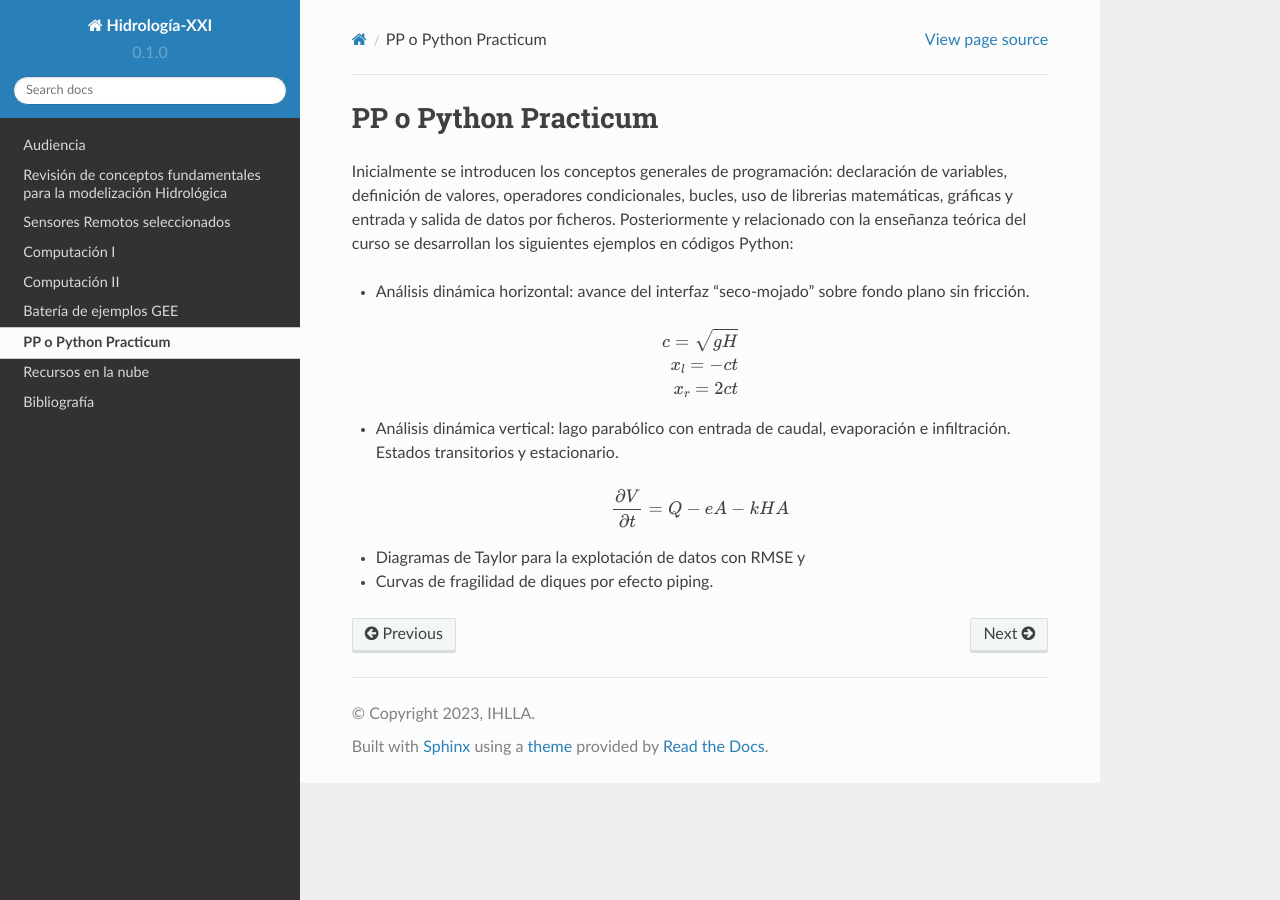
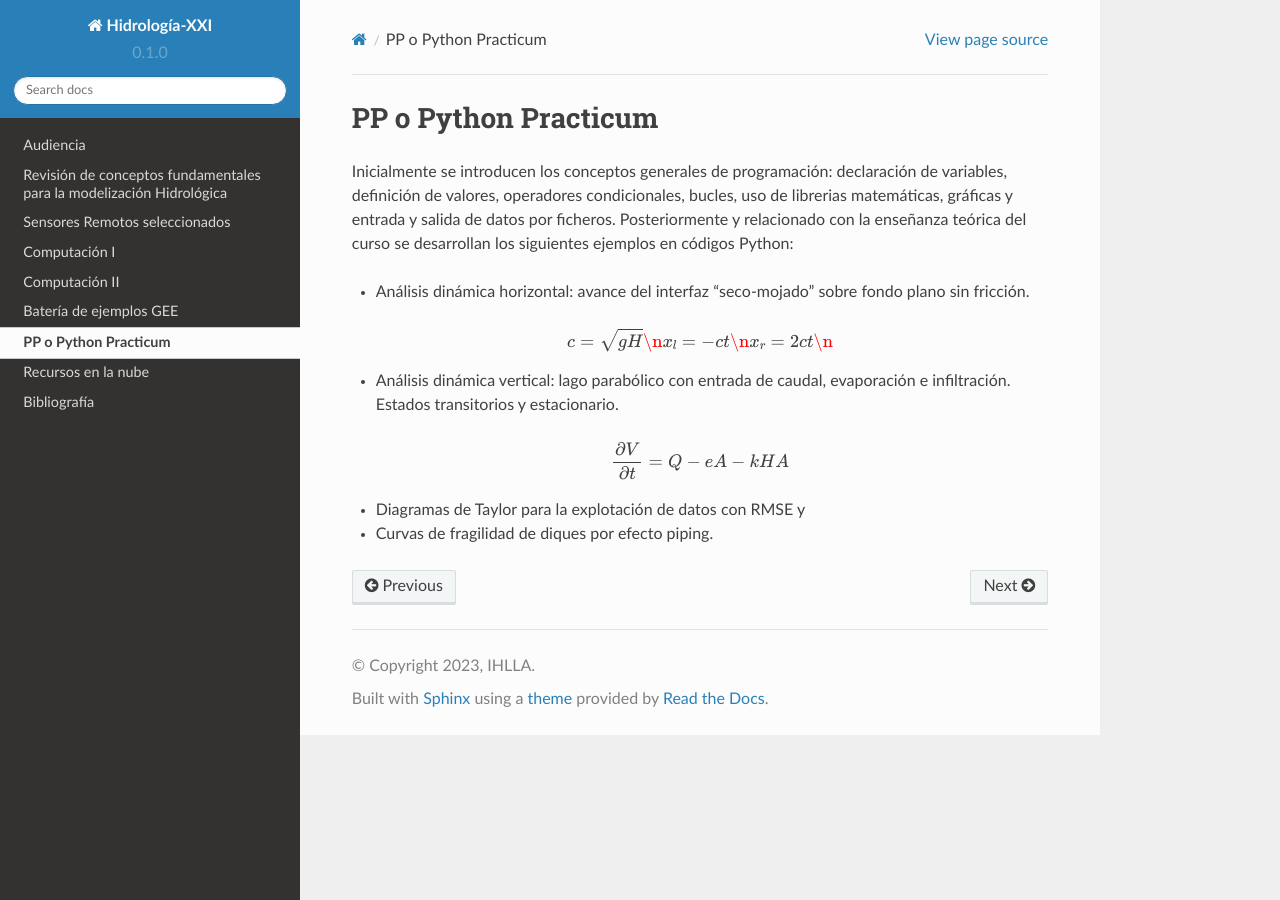
Before and after one commit to ivillamadrid/HidrologiaXXI, a Sphinx documentation site: the page built from docs/source/pythonpracticum.rst, in a window 1280 px wide. Built offline with Sphinx 7.4.7 and the Read the Docs theme 2.0.0, drawn with Linux system fonts in a browser that asks for light colours.

```diff
--- a/docs/source/pythonpracticum.rst
+++ b/docs/source/pythonpracticum.rst
@@ -8,9 +8,9 @@ Posteriormente y relacionado con la enseñanza teórica del curso se desarrollan
 
 .. math::
 
-  c=\sqrt{gH} \\
-  x_l=-ct \\
-  x_r=2ct \\
+  c=\sqrt{gH} \n
+  x_l=-ct \n
+  x_r=2ct \n
 
 * Análisis dinámica vertical: lago parabólico con entrada de caudal, evaporación e infiltración. Estados transitorios y estacionario.
 
```
